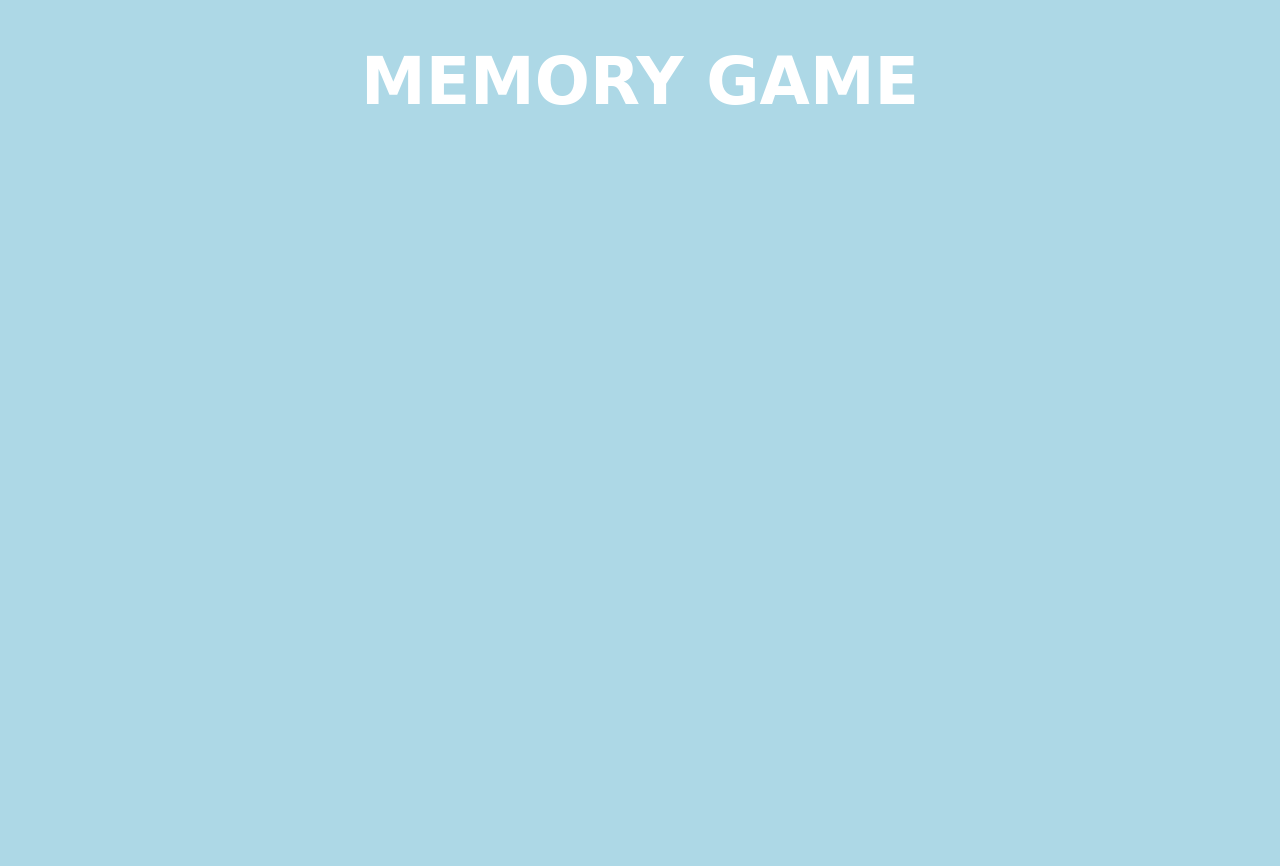
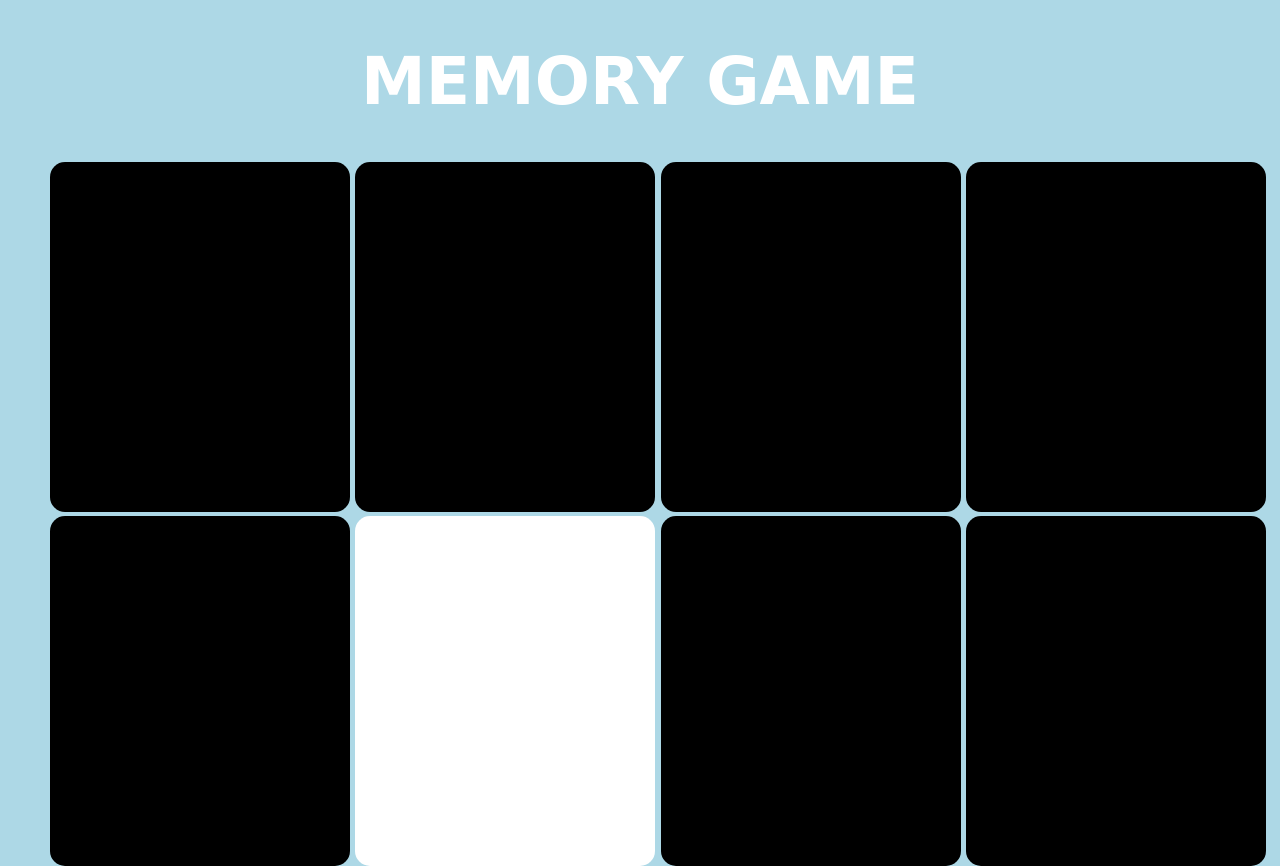
Before and after one commit to Bbxblack00/html-css-memory, a plain HTML site: page index.html in a window 1280 px wide. Shown: the top 866 px of the page. Drawn offline with Linux system fonts and the light colour scheme; a web font is replaced by a local one.

Commit message:
version 0.7 alligned tags

```diff
--- a/css/main.css
+++ b/css/main.css
@@ -4,6 +4,7 @@
 *{
   font-family: 'Potta One', cursive;
   text-align: center;
+  box-sizing: border-box;
 }
 
 body{
@@ -19,10 +20,22 @@ h1{
 
 /* corpo del gioco */
 main{
+  display: inline-block;
   width: 1300px;
   height: 1200px;
+  padding: 0;
 }
 
 div{
+  display: inline-block;
+  width: 300px;
+  height: 350px;
+  background: black;
+  border-radius: 15px;
+  }
 
+  /* singole carte */
+
+main .balloon:nth-last-child(7){
+  background-color: white;
 }
--- a/index.html
+++ b/index.html
@@ -61,5 +61,8 @@
 
     </main>
 
+    <footer>
+      <h2></h2>
+    </footer>
   </body>
 </html>
```
